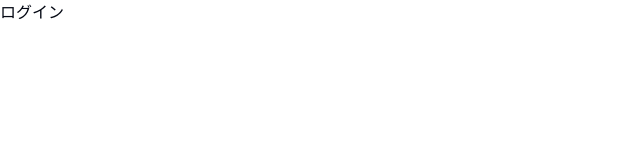
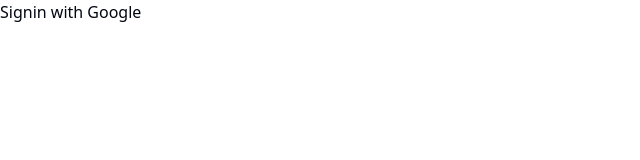
Before and after one commit to soags/resume-builder, a Next.js app: page / in a window 1280 px wide. Shown: the top 160 px of the page, without its empty margins (0-640 px from the left). Built offline with nearby package versions, Linux system fonts and the light colour scheme.

Commit message:
Auth.js OAuth

```diff
--- a/package.json
+++ b/package.json
@@ -12,6 +12,7 @@
     "seed": "tsx prisma/seed.ts"
   },
   "dependencies": {
+    "@auth/prisma-adapter": "^2.9.0",
     "@hookform/resolvers": "^5.0.1",
     "@prisma/client": "^6.7.0",
     "@radix-ui/react-label": "^2.1.6",
@@ -21,6 +22,7 @@
     "date-fns": "^4.1.0",
     "lucide-react": "^0.508.0",
     "next": "15.3.2",
+    "next-auth": "^5.0.0-beta.27",
     "react": "^19.0.0",
     "react-dom": "^19.0.0",
     "react-hook-form": "^7.56.3",
--- /dev/null
+++ b/src/app/_components/SignIn.tsx
@@ -0,0 +1,14 @@
+import { signIn } from "@/auth";
+
+export default function SignIn() {
+  return (
+    <form
+      action={async () => {
+        "use server";
+        await signIn("google");
+      }}
+    >
+      <button type="submit">Signin with Google</button>
+    </form>
+  );
+}
--- /dev/null
+++ b/src/app/middleware.ts
@@ -0,0 +1 @@
+export { auth as middleware } from "@/auth";
--- a/src/app/page.tsx
+++ b/src/app/page.tsx
@@ -1,9 +1,9 @@
-import Link from "next/link";
+import SignIn from "./_components/SignIn";
 
 export default function Home() {
   return (
     <div>
-      <Link href="/me/resumes">ログイン</Link>
+      <SignIn />
     </div>
   );
 }
--- /dev/null
+++ b/src/auth.ts
@@ -0,0 +1,6 @@
+import NextAuth from "next-auth";
+import Google from "next-auth/providers/google";
+
+export const { handlers, signIn, signOut, auth } = NextAuth({
+  providers: [Google],
+});
```
Also changed, not shown: 1 other file (tests, documents, lock files or other folders).
